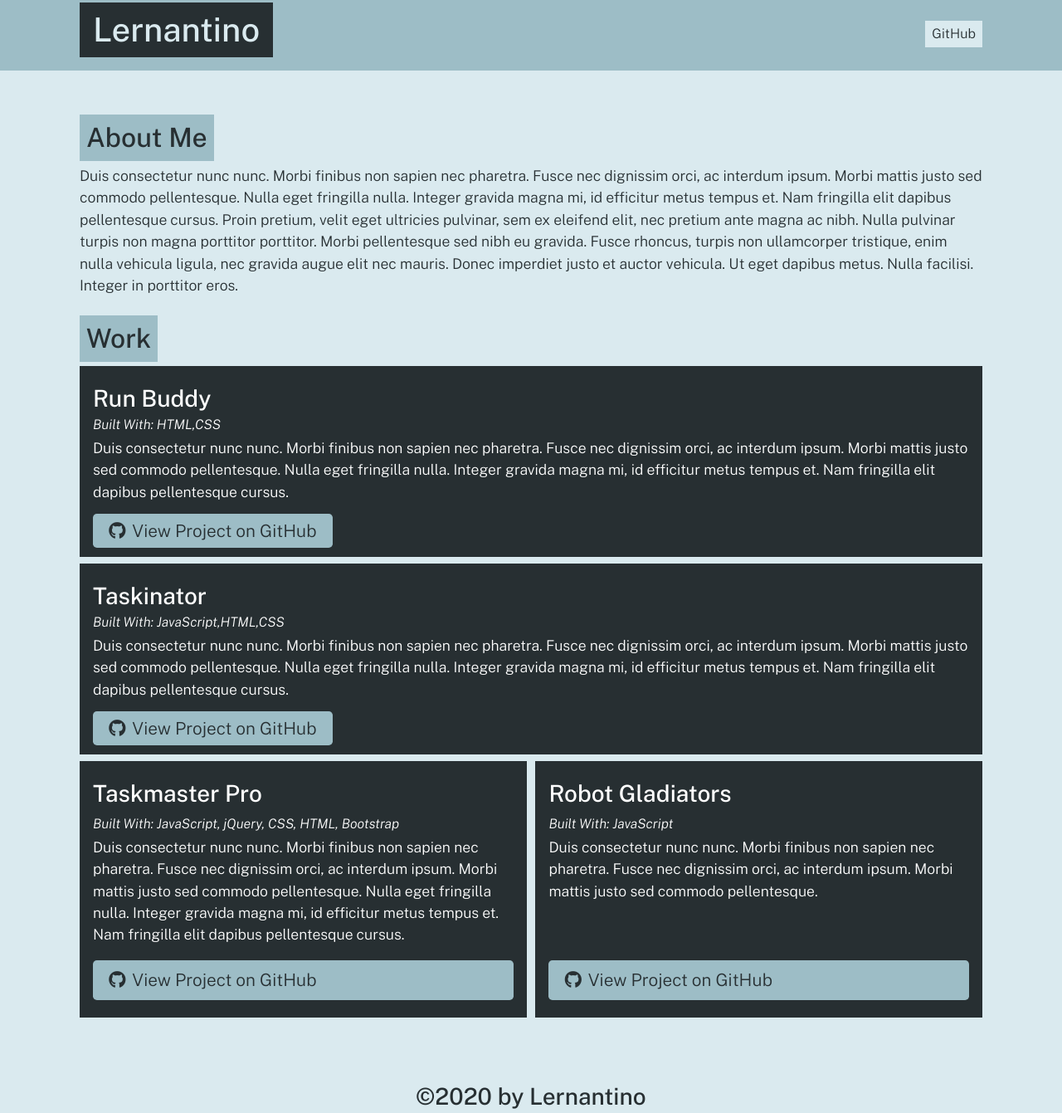
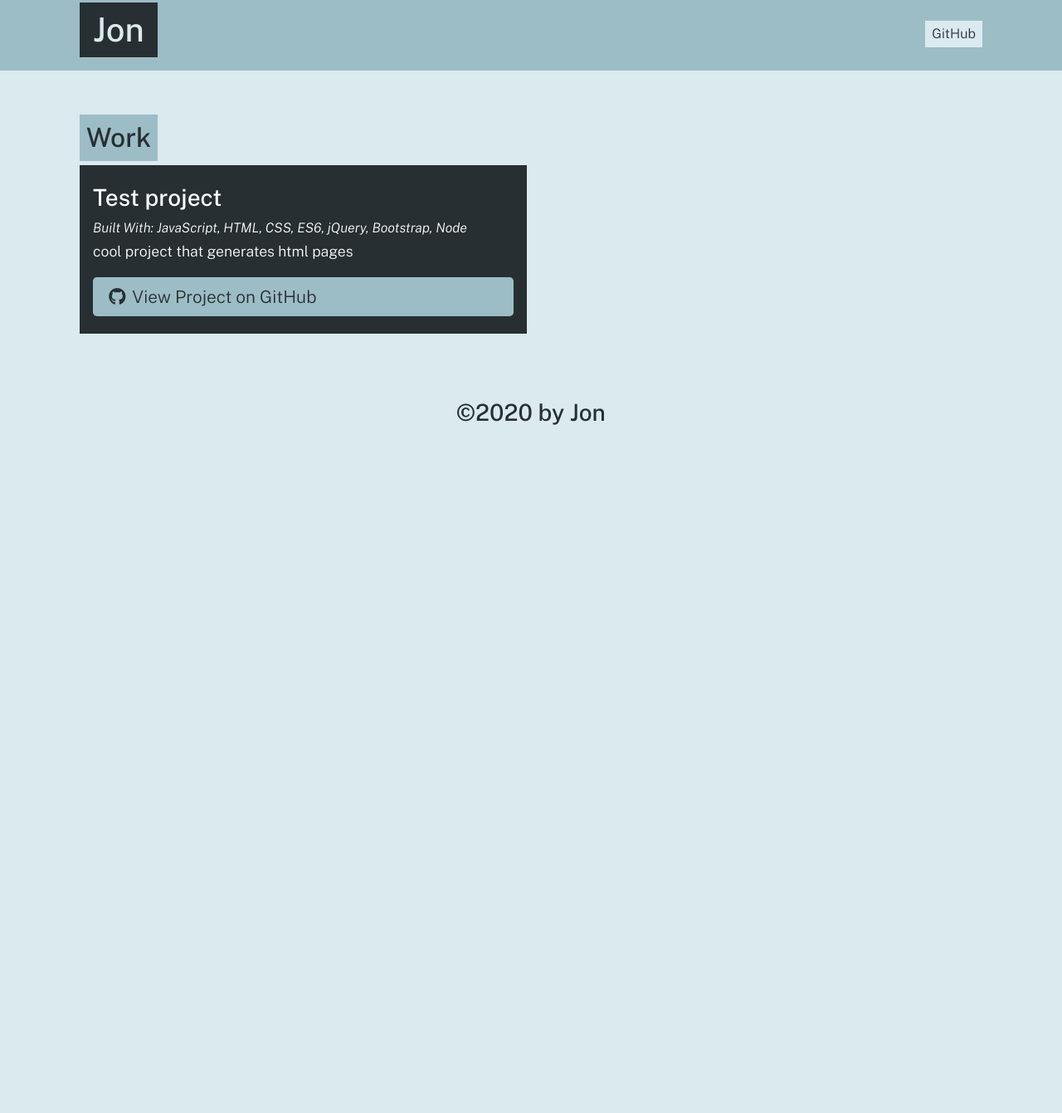
Before and after one commit to attidack/portfolio-generator, a website: page dist/index.html in a window 1280 px wide. Shown: the part 13-1354 px from the top of the page at 83% size. After the commit the page ends 800 px from the top, so only its background shows below. Drawn offline with nearby package versions, Linux system fonts and the light colour scheme.

Commit message:
added readme

```diff
--- a/dist/index.html
+++ b/dist/index.html
@@ -15,64 +15,29 @@
   <body>
     <header>
       <div class="container flex-row justify-space-between align-center py-3">
-        <h1 class="page-title text-secondary bg-dark py-2 px-3">Lernantino</h1>
+        <h1 class="page-title text-secondary bg-dark py-2 px-3">Jon</h1>
         <nav class="flex-row">
-          <a class="ml-2 my-1 px-2 py-1 bg-secondary text-dark" href="https://github.com/lernantino">GitHub</a>
+          <a class="ml-2 my-1 px-2 py-1 bg-secondary text-dark" href="https://github.com/attidack">GitHub</a>
         </nav>
       </div>
     </header>
     <main class="container my-5">
-
-    <section class="my-3" id="about">
-      <h2 class="text-dark bg-primary p-2 display-inline-block">About Me</h2>
-      <p>Duis consectetur nunc nunc. Morbi finibus non sapien nec pharetra. Fusce nec dignissim orci, ac interdum ipsum. Morbi mattis justo sed commodo pellentesque. Nulla eget fringilla nulla. Integer gravida magna mi, id efficitur metus tempus et. Nam fringilla elit dapibus pellentesque cursus. Proin pretium, velit eget ultricies pulvinar, sem ex eleifend elit, nec pretium ante magna ac nibh. Nulla pulvinar turpis non magna porttitor porttitor. Morbi pellentesque sed nibh eu gravida. Fusce rhoncus, turpis non ullamcorper tristique, enim nulla vehicula ligula, nec gravida augue elit nec mauris. Donec imperdiet justo et auctor vehicula. Ut eget dapibus metus. Nulla facilisi. Integer in porttitor eros.</p>
-    </section>
 
 
     <section class="my-3" id="portfolio">
       <h2 class="text-dark bg-primary p-2 display-inline-block">Work</h2>
       <div class="flex-row justify-space-between">
 
-          <div class="col-12 mb-2 bg-dark text-light p-3">
-            <h3 class="portfolio-item-title text-light">Run Buddy</h3>
-            <h5 class="portfolio-languages">
-              Built With:
-              HTML,CSS
-            </h5>
-            <p>Duis consectetur nunc nunc. Morbi finibus non sapien nec pharetra. Fusce nec dignissim orci, ac interdum ipsum. Morbi mattis justo sed commodo pellentesque. Nulla eget fringilla nulla. Integer gravida magna mi, id efficitur metus tempus et. Nam fringilla elit dapibus pellentesque cursus.</p>
-            <a href="https://github.com/lernantino/run-buddy" class="btn"><i class="fab fa-github mr-2"></i>View Project on GitHub</a>
-          </div>
-
-          <div class="col-12 mb-2 bg-dark text-light p-3">
-            <h3 class="portfolio-item-title text-light">Taskinator</h3>
-            <h5 class="portfolio-languages">
-              Built With:
-              JavaScript,HTML,CSS
-            </h5>
-            <p>Duis consectetur nunc nunc. Morbi finibus non sapien nec pharetra. Fusce nec dignissim orci, ac interdum ipsum. Morbi mattis justo sed commodo pellentesque. Nulla eget fringilla nulla. Integer gravida magna mi, id efficitur metus tempus et. Nam fringilla elit dapibus pellentesque cursus.</p>
-            <a href="https://github.com/lernantino/taskinator" class="btn"><i class="fab fa-github mr-2"></i>View Project on GitHub</a>
-          </div>
-
 
 
           <div class="col-12 col-md-6 mb-2 bg-dark text-light p-3 flex-column">
-            <h3 class="portfolio-item-title text-light">Taskmaster Pro</h3>
+            <h3 class="portfolio-item-title text-light">Test project</h3>
             <h5 class="portfolio-languages">
               Built With:
-              JavaScript, jQuery, CSS, HTML, Bootstrap
+              JavaScript, HTML, CSS, ES6, jQuery, Bootstrap, Node
             </h5>
-            <p>Duis consectetur nunc nunc. Morbi finibus non sapien nec pharetra. Fusce nec dignissim orci, ac interdum ipsum. Morbi mattis justo sed commodo pellentesque. Nulla eget fringilla nulla. Integer gravida magna mi, id efficitur metus tempus et. Nam fringilla elit dapibus pellentesque cursus.</p>
-            <a href="https://github.com/lernantino/taskmaster-pro" class="btn mt-auto"><i class="fab fa-github mr-2"></i>View Project on GitHub</a>
-          </div>
-
-          <div class="col-12 col-md-6 mb-2 bg-dark text-light p-3 flex-column">
-            <h3 class="portfolio-item-title text-light">Robot Gladiators</h3>
-            <h5 class="portfolio-languages">
-              Built With:
-              JavaScript
-            </h5>
-            <p>Duis consectetur nunc nunc. Morbi finibus non sapien nec pharetra. Fusce nec dignissim orci, ac interdum ipsum. Morbi mattis justo sed commodo pellentesque.</p>
-            <a href="https://github.com/lernantino/robot-gladiators" class="btn mt-auto"><i class="fab fa-github mr-2"></i>View Project on GitHub</a>
+            <p>cool project that generates html pages</p>
+            <a href="test" class="btn mt-auto"><i class="fab fa-github mr-2"></i>View Project on GitHub</a>
           </div>
 
 
@@ -81,7 +46,7 @@
 
     </main>
     <footer class="container text-center py-3">
-      <h3 class="text-dark">&copy;2020 by Lernantino</h3>
+      <h3 class="text-dark">&copy;2020 by Jon</h3>
     </footer>
   </body>
   </html>
```
Also changed, not shown: README.md, assets/imgs/screenshot.png (added).
